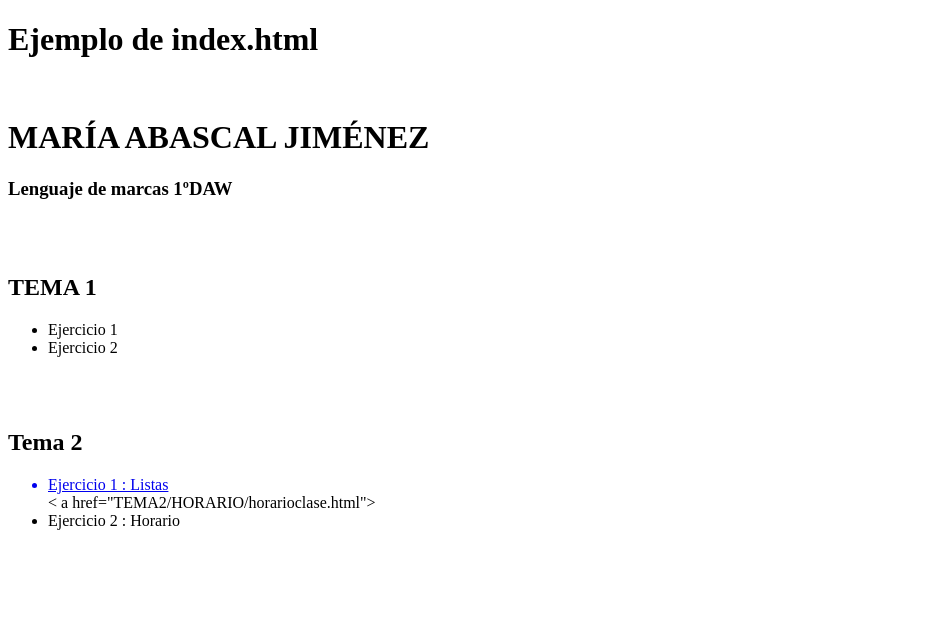
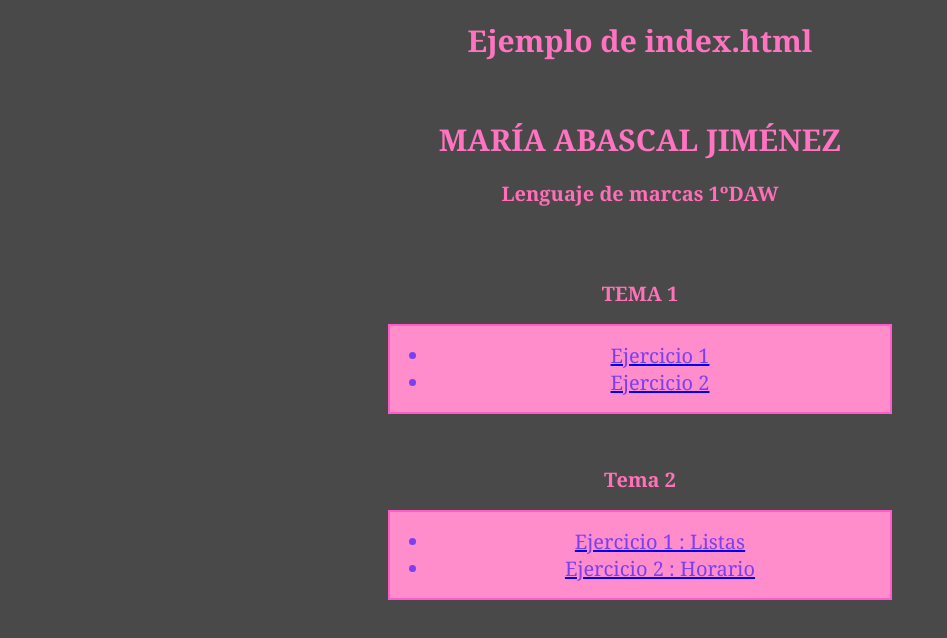
Before and after one commit to mabajim065/HTML, a plain HTML site: page index.html in a window 1280 px wide. Shown: the whole page, without its empty margins (0-947 px from the left). Drawn offline with Linux system fonts and the light colour scheme.

Commit message:
Update index.html

```diff
--- a/index.html
+++ b/index.html
@@ -6,26 +6,68 @@
     <title>Document</title>
 </head>
 <body >
+<style>
+    h1 {
+        color: rgb(255, 115, 192);
+        font-family: Georgia;
+        font-size: 30px;
+        text-align: center;
+    }
+    h2 {
+        color: rgb(255, 114, 185);
+        font-family: Georgia;
+        font-size: 20px;
+        text-align: center;
+    }
+    div{
+        border: 2px solid rgb(255, 92, 201);
+        background: #ff8ccb;
+        transition: transform 0.5s ease-in-out, background 0.5s ease-in-out;
+        max-width: 500px;
+        margin: auto;
+    }
+    div:hover{
+        transform: scale(1.1);
+        background: #ff8ccb;
+    }
+    h3 {
+        color: rgb(255, 110, 183);
+        font-family: Georgia;
+        font-size: 20px;
+        text-align: center;
+    }
+    li {
+        color: rgba(68, 34, 255, 0.719);
+        font-family: Georgia;
+        font-size: 20px;
+        text-align: center;
+    }
+    body{
+        background-color: rgb(73, 73, 73);
+    }
+</style>
    <h1>Ejemplo de index.html</h1>
    <br>
    <h1>MARÍA ABASCAL JIMÉNEZ</h1>
    <h3> Lenguaje de marcas 1ºDAW </h3>
    <br>
    <br>
-   <div>
+
    <h2> TEMA 1 </h2>
-        <ul>
-            <li> Ejercicio 1 </li>
-            <li> Ejercicio 2 </li>
+        <div>
+            <ul>
+           <a href="TEMA2/EJERCICIO LISTAS/Eje1listas.html"><li> Ejercicio 1  </li></a>
+            <a href="TEMA2/HORARIO/horarioclase.html"><li> Ejercicio 2  </li></a>
         </ul>
         </div>
         <br>
         <br>
-    <div>
+
     <h2> Tema 2 </h2>
-        <ul>
-            <a href="TEMA2/EJERCICIO LISTAS/Eje1listas.html"><li> Ejercicio 1 : Listas </li></a>
-            < a href="TEMA2/HORARIO/horarioclase.html"><li> Ejercicio 2 : Horario </li></a>
+        <div>
+            <ul>
+                <a href="TEMA2/EJERCICIO LISTAS/Eje1listas.html"><li> Ejercicio 1 : Listas </li></a>
+                <a href="TEMA2/HORARIO/horarioclase.html"><li> Ejercicio 2 : Horario </li></a>
         </ul>
     </div>
 </body>
```
